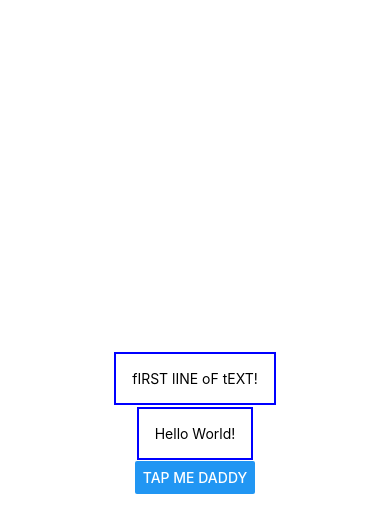
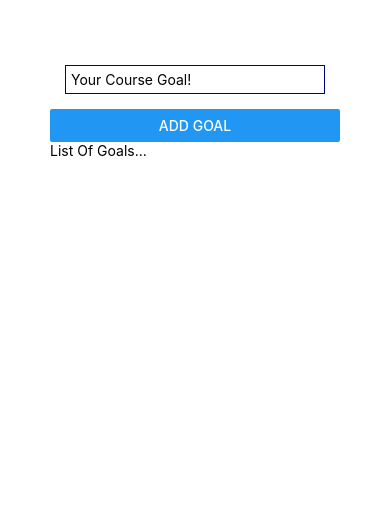
Before and after one commit to KaleabIsDoneWithJava/Goal_List_App-React_Native, a React Native app: screen / in a window 390 px wide. Shown: the top 532 px of the page. Built offline with nearby package versions, Linux system fonts and the light colour scheme.

Commit message:
Exploring Layouts & Flexbox

```diff
--- a/App.js
+++ b/App.js
@@ -1,29 +1,28 @@
-import { Button, StyleSheet, Text, View } from "react-native";
+import { Button, StyleSheet, Text, TextInput, View } from "react-native";
 //import EStyleSheet from "react-native-extended-stylesheet";
 
 export default function App() {
   return (
-    <View style={styles.container}>
+    <View style={styles.appContainer}>
       <View>
-        <Text style={styles.dummyText}>fIRST lINE oF tEXT!</Text>
+        <TextInput style={styles.input} placeholder="Your Course Goal!" />
+        <Button title="Add Goal" />
       </View>
-      <Text style={styles.dummyText}>Hello World!</Text>
-      <Button title="Tap Me Daddy" />
+      <View>
+        <Text>List Of Goals...</Text>
+      </View>
     </View>
   );
 }
 
 const styles = StyleSheet.create({
-  container: {
-    flex: 1,
-    backgroundColor: "#fff",
-    alignItems: "center",
-    justifyContent: "center",
+  appContainer: {
+    padding: 50,
   },
-  dummyText: {
-    margin: 1,
-    padding: 16,
-    borderColor:"blue",
-    borderWidth: 2
+  input: {
+    borderWidth: 1,
+    borderColor: "darkblue",
+    margin: 15,
+    padding: 5,
   },
 });
```
